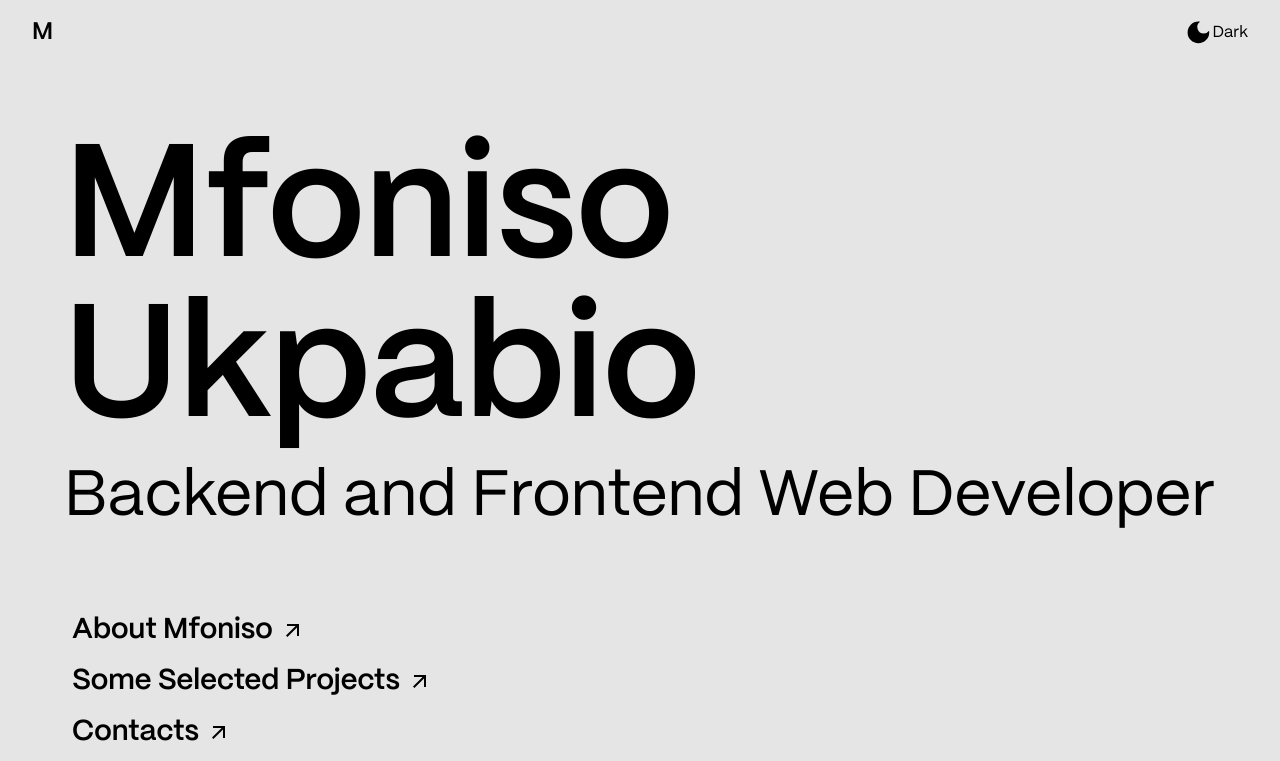
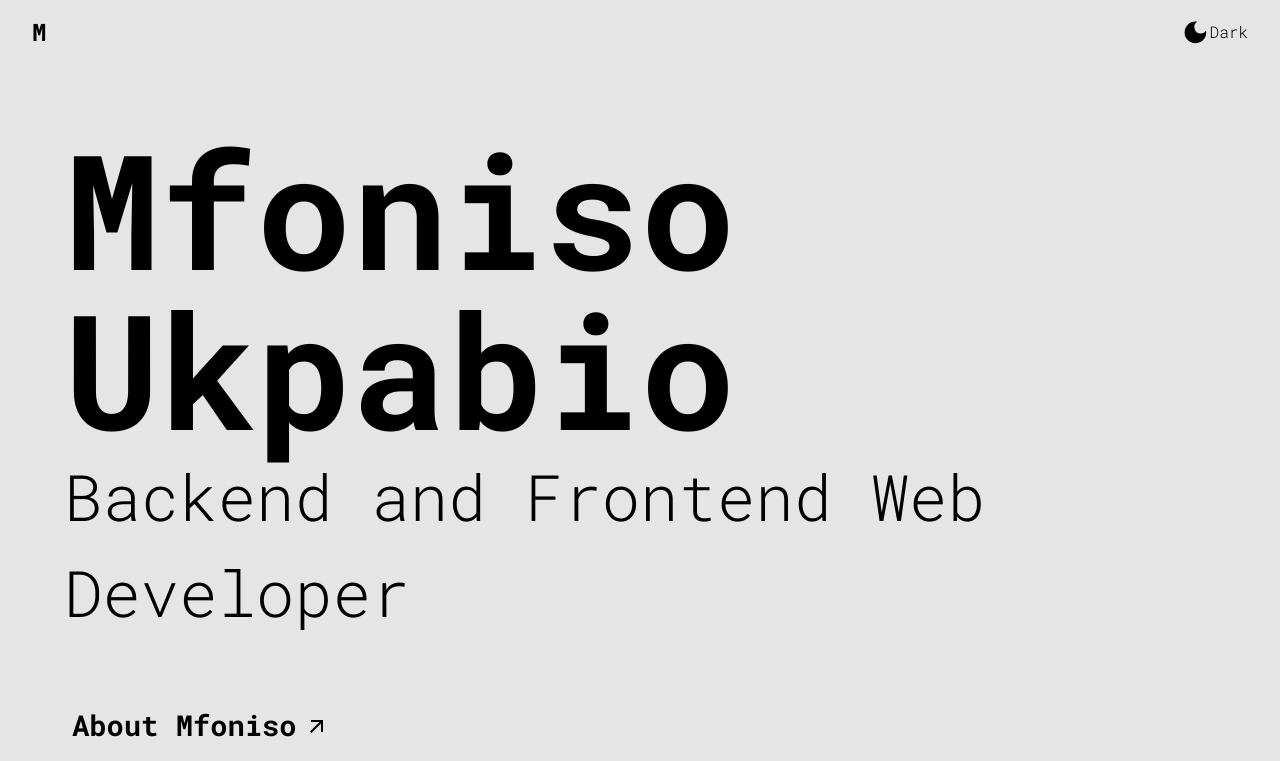
Before and after one commit to AirZED/new-portfolio, a React (Vite) app: page / in a window 1280 px wide. Shown: the top 761 px of the page. Built offline with nearby package versions, Linux system fonts and the light colour scheme.

Commit message:
font test

```diff
--- a/src/index.css
+++ b/src/index.css
@@ -45,7 +45,8 @@
 
 
 :root {
-  font-family: 'PP Mori', sans-serif;
+  /* font-family: 'PP Mori', sans-serif; */
+  font-family: 'Roboto Mono', monospace;;
   font-weight: 300;
   line-height: 1.5;
   --border-radius: 15px;
```
